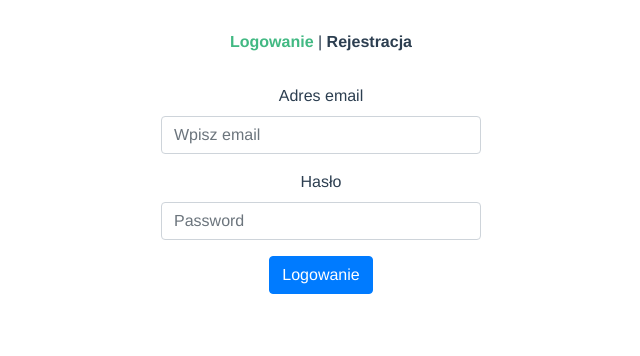
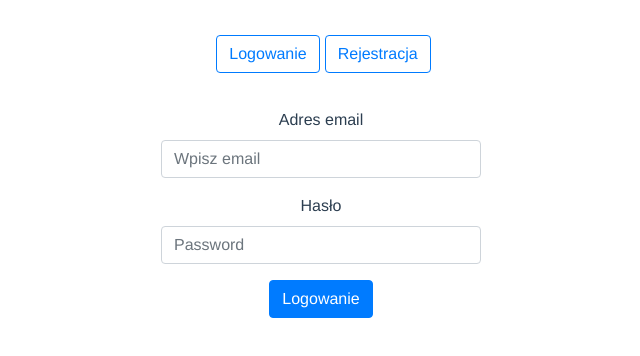
Before and after one commit to szatkoaleksander/student_game, a Vue app in the folder student_game.frontend/: page / in a window 1280 px wide. Shown: the top 356 px of the page, without its empty margins (319-959 px from the left). Built offline with nearby package versions, Linux system fonts and the light colour scheme.

Commit message:
Ulepszony panel logowania

```diff
--- a/student_game.frontend/src/App.vue
+++ b/student_game.frontend/src/App.vue
@@ -1,9 +1,5 @@
 <template>
   <div id="app">
-    <div id="nav">
-      <router-link to="/">Logowanie</router-link> |
-      <router-link to="/rejestracja">Rejestracja</router-link>
-    </div>
     <router-view/>
   </div>
 </template>
--- a/student_game.frontend/src/router.js
+++ b/student_game.frontend/src/router.js
@@ -1,7 +1,6 @@
 import Vue from 'vue'
 import Router from 'vue-router'
 import Logowanie from './views/Logowanie.vue'
-import Rejestracja from './views/Rejestracja.vue'
 
 Vue.use(Router)
 
@@ -13,14 +12,6 @@ export default new Router({
       path: '/',
       name: 'Logowanie',
       component: Logowanie
-    },
-    {
-      path: '/rejestracja',
-      name: 'rejestracja',
-      component: Rejestracja
-      // route level code-splitting
-      // this generates a separate chunk (about.[hash].js) for this route
-      // which is lazy-loaded when the route is visited.
     }
   ]
 })
--- a/student_game.frontend/src/views/Logowanie.vue
+++ b/student_game.frontend/src/views/Logowanie.vue
@@ -1,16 +1,48 @@
 <template>
     <div class="logowanie">
-        <Logowanie/>
+      <div id="nav">
+        <button type="button" class="btn btn-outline-primary menu" v-on:click="value = true">Logowanie</button>
+        <button type="button" class="btn btn-outline-primary" v-on:click="value = false">Rejestracja</button>
+    </div>
+    <keep-alive>
+      <component :is="dynamicComponent"></component>
+    </keep-alive>
     </div>
 </template>
 
 <script>
 import Logowanie from '@/components/Logowanie.vue'
+import Rejestracja from '@/components/Rejestracja.vue'
 
 export default {
   name: 'logowanie',
   components: {
-    Logowanie
+    Logowanie,
+    Rejestracja
+  },
+
+  props: {
+    value: {
+    default: true,
+    type: Boolean
+  }
+  },
+
+  computed: {
+    dynamicComponent() {
+      console.log(this.value)
+      if(this.value) {
+        return 'Logowanie'
+      } else {
+        return 'Rejestracja'
+      }
+    }
   }
 }
 </script>
+
+<style>
+.menu {
+ margin: 5px;
+}
+</style>
--- a/student_game.frontend/src/views/Rejestracja.vue
+++ /dev/null
@@ -1,16 +0,0 @@
-<template>
-    <div class="rejestracja">
-        <Rejestracja/>
-    </div>
-</template>
-
-<script>
-import Rejestracja from '@/components/Rejestracja.vue'
-
-export default {
-  name: 'rejestracja',
-  components: {
-    Rejestracja
-  }
-}
-</script>
```
